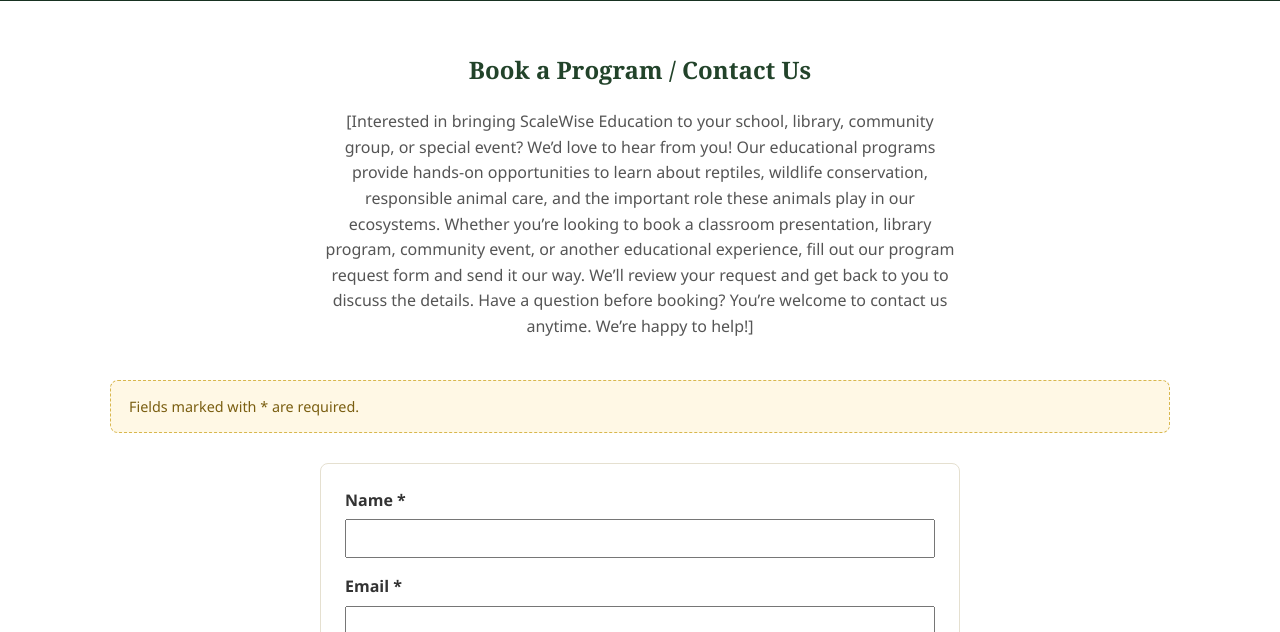
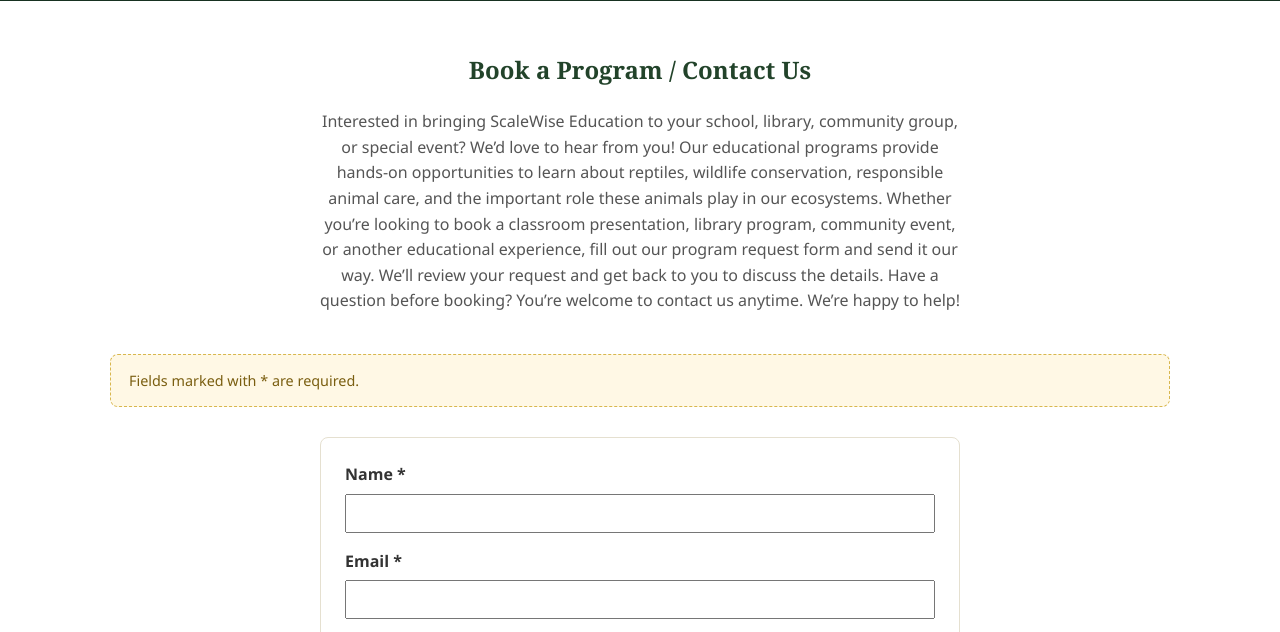
Before and after one commit to Detaai/ScaleWise-Education, a plain HTML site: page contact.html in a window 1280 px wide. Shown: the part 110-742 px from the top of the page. Drawn offline with Linux system fonts and the light colour scheme.

Commit message:
Fix contact paragraph formatting in contact.html
Updated contact paragraph to remove unnecessary formatting.

```diff
--- a/contact.html
+++ b/contact.html
@@ -36,13 +36,13 @@
     <div class="container">
       <div class="section-title">
         <h1>Book a Program / Contact Us</h1>
-        <p>[Interested in bringing ScaleWise Education to your school, library, community group, or special event? We’d love to hear from you!
+        <p>Interested in bringing ScaleWise Education to your school, library, community group, or special event? We’d love to hear from you!
 
 Our educational programs provide hands-on opportunities to learn about reptiles, wildlife conservation, responsible animal care, and the important role these animals play in our ecosystems.
 
 Whether you’re looking to book a classroom presentation, library program, community event, or another educational experience, fill out our program request form and send it our way. We’ll review your request and get back to you to discuss the details.
 
-Have a question before booking? You’re welcome to contact us anytime. We’re happy to help!]</p>
+Have a question before booking? You’re welcome to contact us anytime. We’re happy to help!</p>
       </div>
 
       <p class="placeholder-note">Fields marked with * are required.</p>
```
